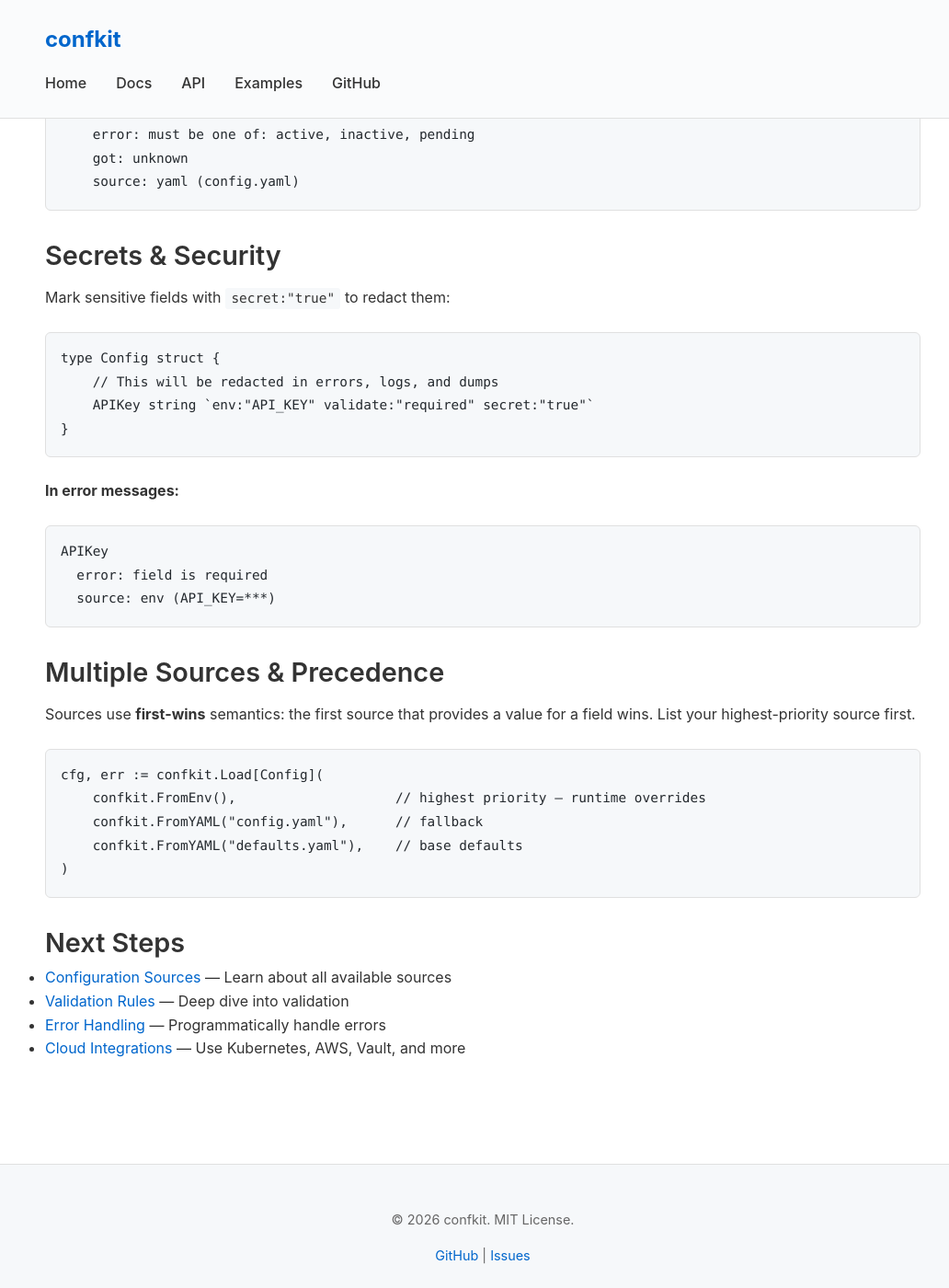
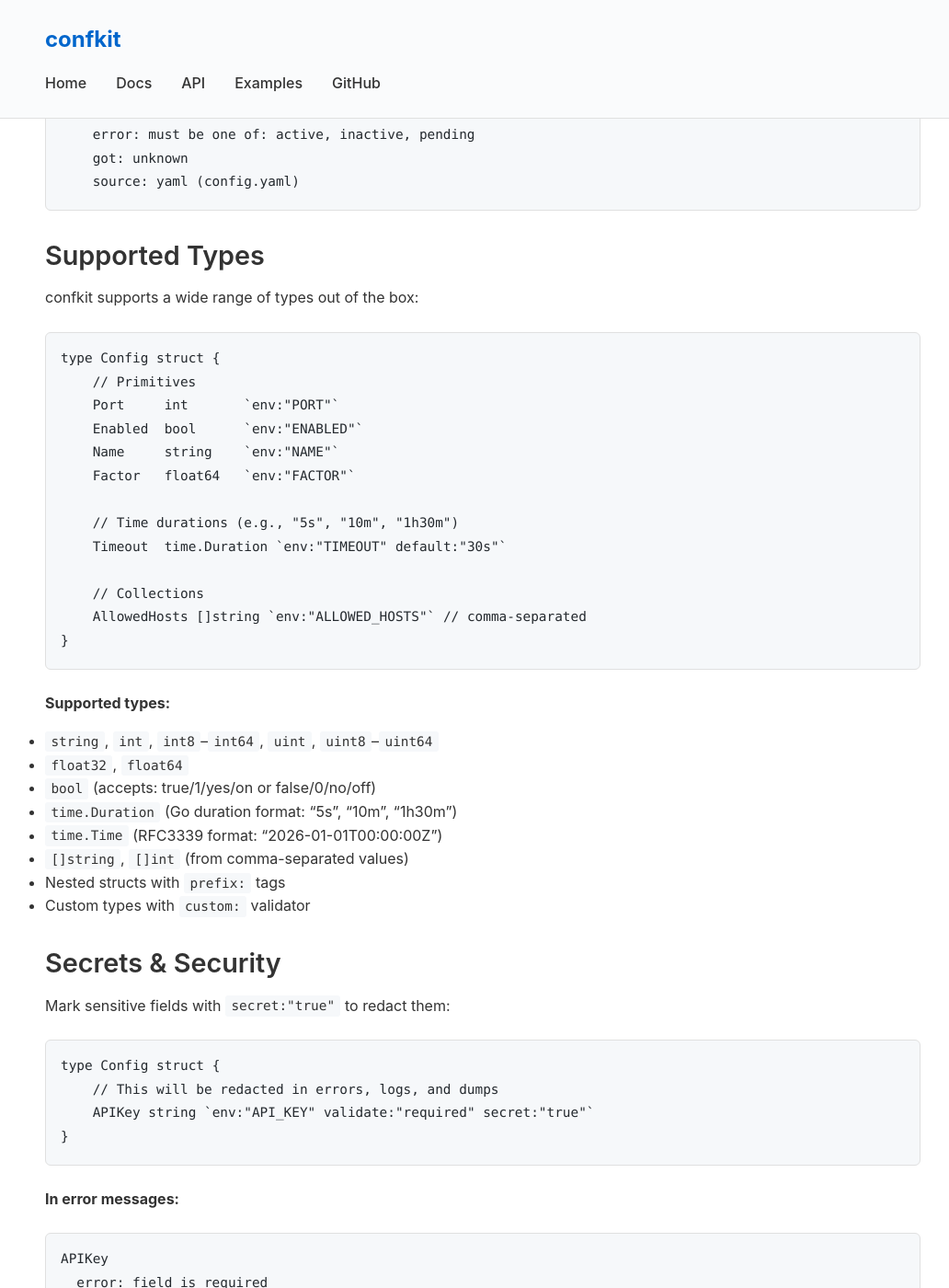
Before and after one commit to MimoJanra/confkit, a Jekyll site: the page built from docs/docs/getting-started.md, in a window 1280 px wide and 1400 px high, scrolled down 2759 px. Shown: the whole window at 92% size, without its empty margins (115-1147 px from the left). Built offline with Jekyll 4.4.1, drawn with Linux system fonts in a browser that asks for light colours.

Commit message:
Add supported types section to getting-started docs with time.Duration example

````diff
--- a/docs/docs/getting-started.md
+++ b/docs/docs/getting-started.md
@@ -115,6 +115,36 @@
     source: yaml (config.yaml)
 ```
 
+## Supported Types
+
+confkit supports a wide range of types out of the box:
+
+```go
+type Config struct {
+    // Primitives
+    Port     int       `env:"PORT"`
+    Enabled  bool      `env:"ENABLED"`
+    Name     string    `env:"NAME"`
+    Factor   float64   `env:"FACTOR"`
+
+    // Time durations (e.g., "5s", "10m", "1h30m")
+    Timeout  time.Duration `env:"TIMEOUT" default:"30s"`
+
+    // Collections
+    AllowedHosts []string `env:"ALLOWED_HOSTS"` // comma-separated
+}
+```
+
+**Supported types:**
+- `string`, `int`, `int8`–`int64`, `uint`, `uint8`–`uint64`
+- `float32`, `float64`
+- `bool` (accepts: true/1/yes/on or false/0/no/off)
+- `time.Duration` (Go duration format: "5s", "10m", "1h30m")
+- `time.Time` (RFC3339 format: "2026-01-01T00:00:00Z")
+- `[]string`, `[]int` (from comma-separated values)
+- Nested structs with `prefix:` tags
+- Custom types with `custom:` validator
+
 ## Secrets & Security
 
 Mark sensitive fields with `secret:"true"` to redact them:
````
